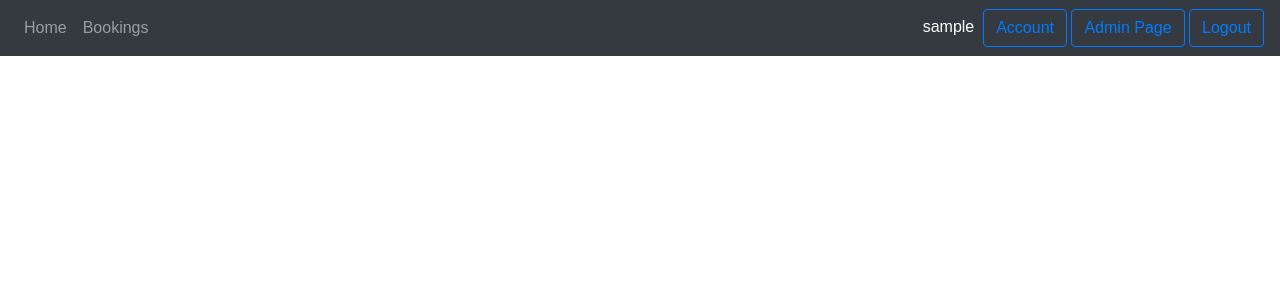
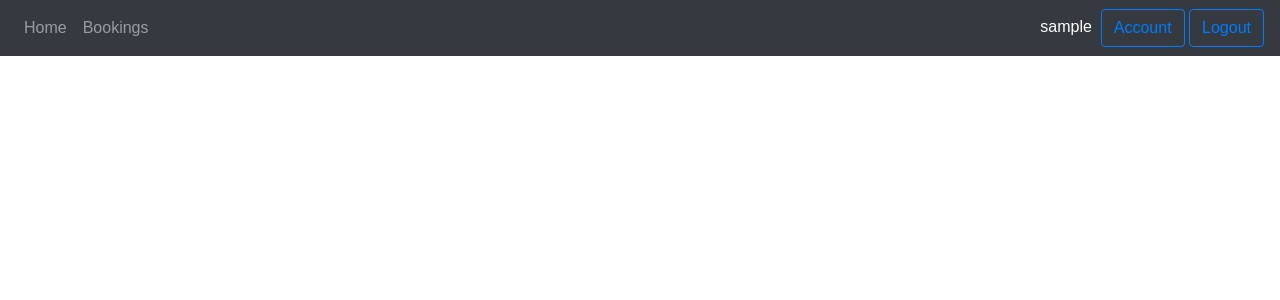
Before and after one commit to pcfu/UOWEventBookingSystem, a Flask app: page / in a window 1280 px wide. Shown: the top 300 px of the page. Run offline with Flask 3, Linux system fonts and the light colour scheme; a user stored in the database is signed in; tables that the repository leaves empty hold one stand-in row (values such as "Sample post"); some libraries are stand-ins or nearby versions.

Commit message:
base.html bugfixes

```diff
--- a/app/templates/base.html
+++ b/app/templates/base.html
@@ -38,7 +38,7 @@
                 </li>
 
 		        <!-- If not admin, show bookings button -->
-				{% if not current_user.is_anonymous and not is_admin %}
+				{% if not current_user.is_anonymous and not current_user.is_admin() %}
                 <li class="nav-item">
                     <a href="{{ origin }}my_bookings" class="nav-link">Bookings</a>
                 </li>
@@ -66,7 +66,7 @@
 					   role="button">Account</a>
 
 						<!-- if staff user, show link to admin page -->
-						{% if current_user.is_admin or current_user.is_staff %}
+						{% if current_user.is_admin() or current_user.is_staff() %}
 						<a href="{{ url_for('admin.index') }}"
 						   class="btn btn-outline-primary"
 						   role="button">Admin Page</a>
```
